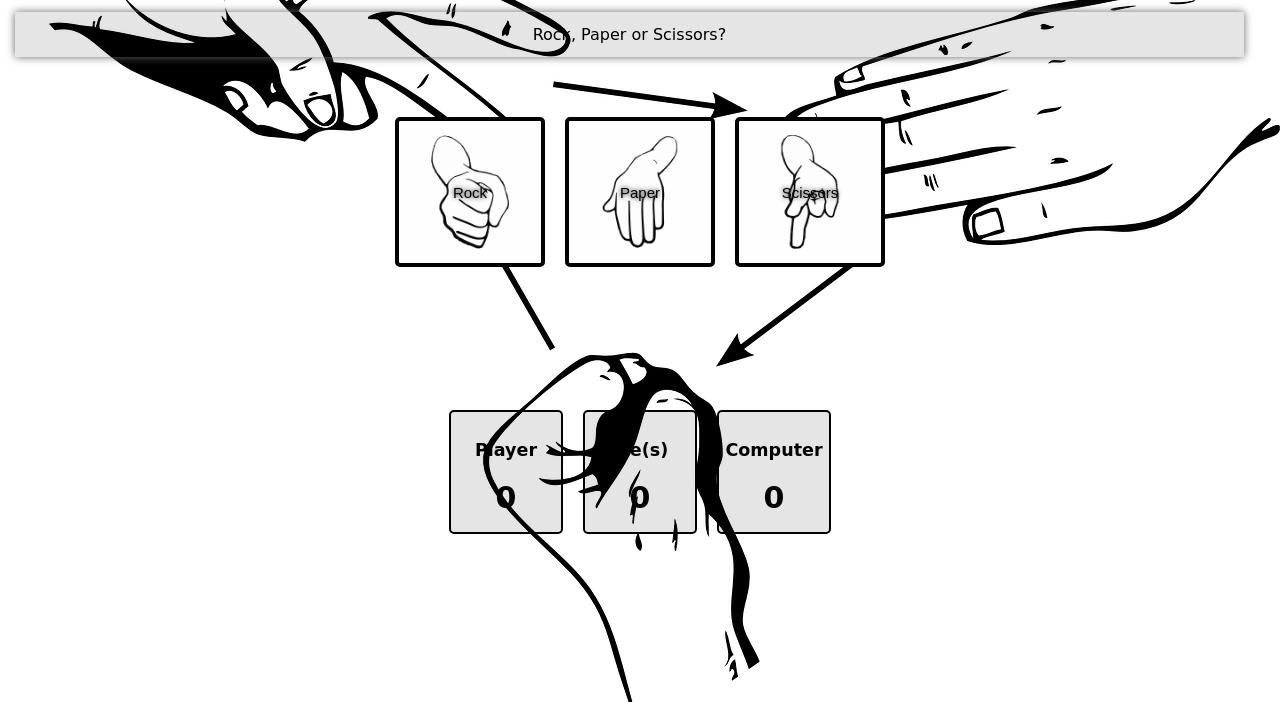
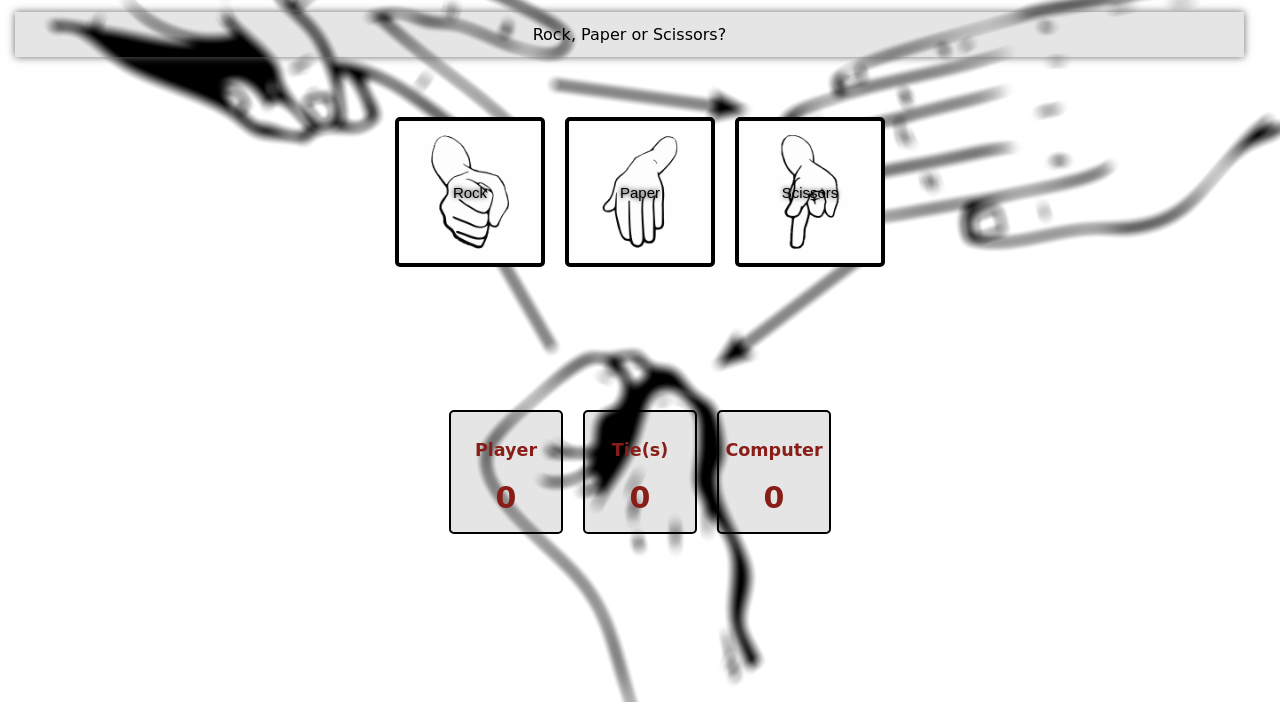
Before and after one commit to afeso/janken_ui, a plain HTML site: page index.html in a window 1280 px wide. Shown: the part 98-800 px from the top of the page. Drawn offline with Linux system fonts and the light colour scheme; a web font is replaced by a local one.

Commit message:
blurred the background image

```diff
--- a/index.html
+++ b/index.html
@@ -7,6 +7,8 @@
   </head>
 
   <body>
+    <div class="background-image">
+    <div class="content">
       <div class="title">
         <h1 class="header">Janken</h1>
       </div>
@@ -40,9 +42,8 @@
           </div>
         </div>
       </div>
-
-
-
+    </div>
+    </div>
 
 
   <script src="script.js"></script>
--- a/style.css
+++ b/style.css
@@ -1,13 +1,39 @@
 html {
   font-size: 10px;
-  background: url("images/rps.png") no-repeat center center fixed;
+  background: url("images/rpsB.png") no-repeat center center fixed;
   background-size: cover;
+
+  }
+
+  /*.background-image {
+  content: "";
+  position: fixed;
+  left: 0;
+  right: 0;
+  z-index -1;
+
+  display: block;
+  background-image: url("images/rps.png");
+  width: 1200px;
+  height: 800px;
+  filter: blur(5px);
+
 }
+
+.content {
+  position: fixed;
+  left: 0;
+  right: 0;
+  z-index: 99;
+  margin-left: 20px;
+  margin-right: 20px;
+} */
 
 body,html {
   margin: 0;
   padding: 0;
   font-family: 'Gugi',cursive;
+  /* backdrop-filter: blur(5px;); */
 }
 
 .header {
@@ -44,6 +70,7 @@ body,html {
   min-height: 40vh;
   align-items: center;
   justify-content: center;
+  color: #881e17;
 }
 
 .btn {
```
Also changed, not shown: images/rpsB.png (added). Lines whose indentation alone changed are shown as unchanged.
